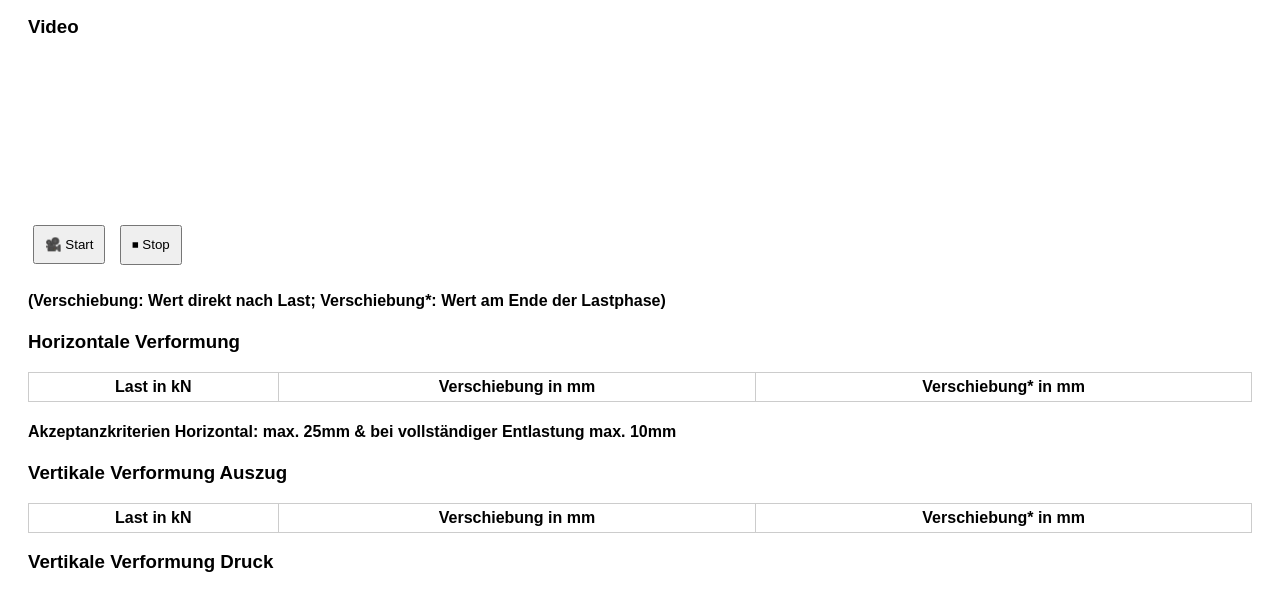
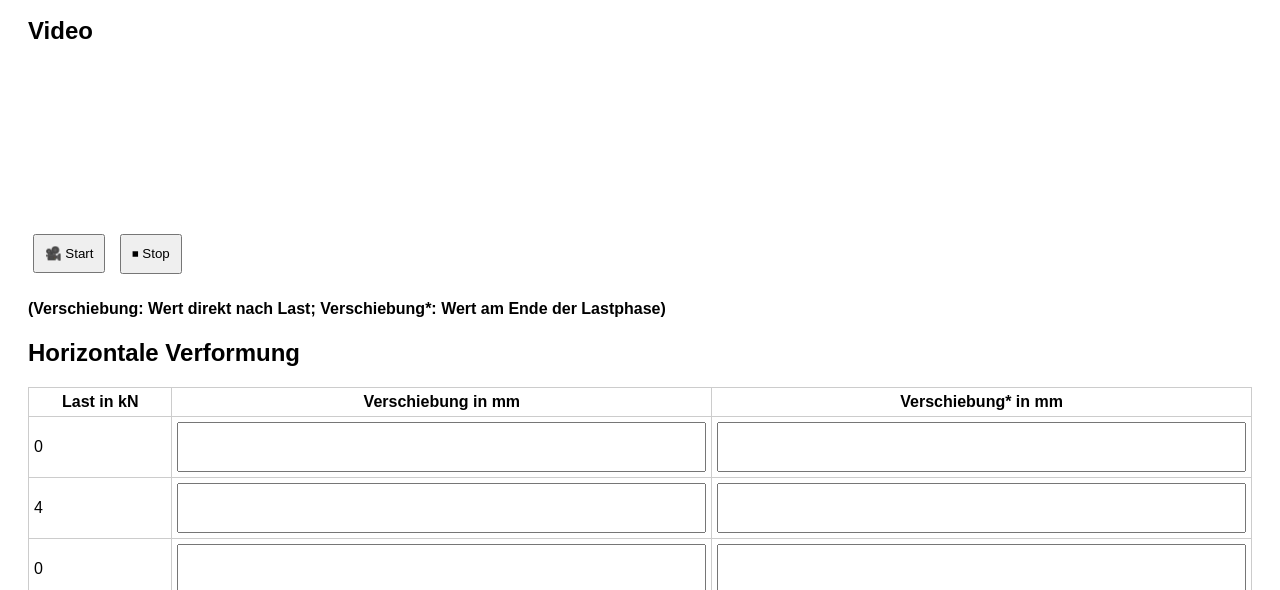
Before and after one commit to timpauly-terra/pullout_app, a website: page public/index.html in a window 1280 px wide. Shown: the part 349-939 px from the top of the page. Drawn offline with nearby package versions, Linux system fonts and the light colour scheme.

Commit message:
Change headings from h3 to h2 in index.html

```diff
--- a/public/index.html
+++ b/public/index.html
@@ -42,7 +42,7 @@ video { margin-top: 10px; }
   step="any"
   inputmode="decimal">
 
-<h3>Video</h3>
+<h2>Video</h2>
 <video id="preview" autoplay muted width="300"></video><br>
 <button onclick="startRecording()">🎥 Start</button>
 <button onclick="stopRecording()">⏹ Stop</button>
@@ -50,7 +50,7 @@ video { margin-top: 10px; }
 
 <h4>(Verschiebung: Wert direkt nach Last; Verschiebung*: Wert am Ende der Lastphase)</h4>
 
-<h3>Horizontale Verformung</h3>
+<h2>Horizontale Verformung</h2>
 
 <table id="table">
 <tr>
@@ -62,7 +62,7 @@ video { margin-top: 10px; }
 
 <h4>Akzeptanzkriterien Horizontal: max. 25mm & bei vollständiger Entlastung max. 10mm</h4>
 
-<h3>Vertikale Verformung Auszug</h3>
+<h2>Vertikale Verformung Auszug</h2>
 
 <table id="table2">
 <tr>
@@ -72,7 +72,7 @@ video { margin-top: 10px; }
 </tr>
 </table>
 
-<h3>Vertikale Verformung Druck</h3>
+<h2>Vertikale Verformung Druck</h2>
 
 <table id="table3">
 <tr>
@@ -117,8 +117,8 @@ const labels = ["0", "4", "0", "10", "0", "16", "0", "22", "0", "28.2"];
 for (let i = 0; i < 10; i++) {
   let row = table.insertRow();
   row.insertCell(0).innerText = labels[i];
-  row.insertCell(1).innerHTML = "<input type="number" inputmode="decimal">";
-  row.insertCell(2).innerHTML = "<input type="number" inputmode="decimal">";
+  row.insertCell(1).innerHTML = '<input type="number" inputmode="decimal">';
+  row.insertCell(2).innerHTML = '<input type="number" inputmode="decimal">';
 }
 
 const table2 = document.getElementById("table2");
@@ -127,8 +127,8 @@ const labels2 = ["0", "2", "0", "4", "0", "6", "0", "8", "0", "10.3"];
 for (let i = 0; i < 10; i++) {
   let row = table2.insertRow();
   row.insertCell(0).innerText = labels2[i];
-  row.insertCell(1).innerHTML = "<input type="number" inputmode="decimal">";
-  row.insertCell(2).innerHTML = "<input type="number" inputmode="decimal">";
+  row.insertCell(1).innerHTML = '<input type="number" inputmode="decimal">';
+  row.insertCell(2).innerHTML = '<input type="number" inputmode="decimal">';
 }
 
 const table3 = document.getElementById("table3");
@@ -137,8 +137,8 @@ const labels3 = ["0", "5", "0", "10", "0", "15", "0", "20", "0", "24.9"];
 for (let i = 0; i < 10; i++) {
   let row = table3.insertRow();
   row.insertCell(0).innerText = labels3[i];
-  row.insertCell(1).innerHTML = "<input type="number" inputmode="decimal">";
-  row.insertCell(2).innerHTML = "<input type="number" inputmode="decimal">";
+  row.insertCell(1).innerHTML = '<input type="number" inputmode="decimal">';
+  row.insertCell(2).innerHTML = '<input type="number" inputmode="decimal">';
 }
 
 // ID generieren
```
